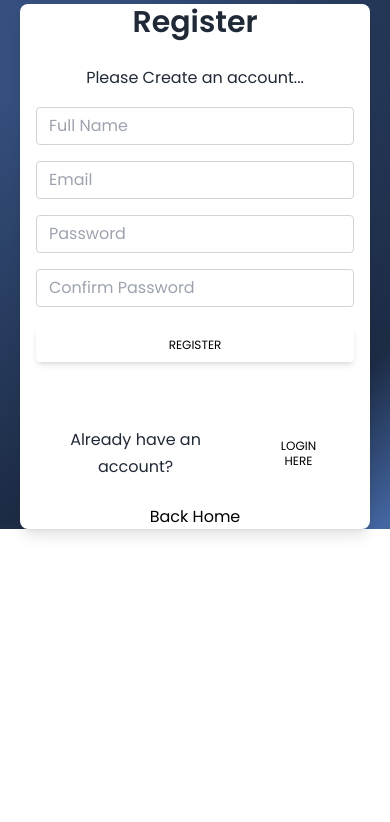
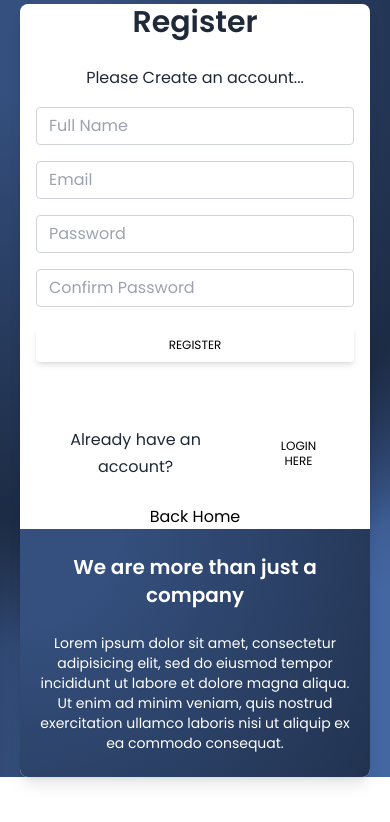
Before and after one commit to KingsleyAmankwah/mern-auth-system, a React (Create React App) app in the folder frontend/: page /register in a window 390 px wide. Shown: the top 822 px of the page. Built offline with nearby package versions, Linux system fonts and the light colour scheme.

Commit message:
hidden class removed

```diff
--- a/frontend/src/pages/Register.jsx
+++ b/frontend/src/pages/Register.jsx
@@ -142,7 +142,7 @@ function Register() {
                       </div>
                     </div>
                   </div>
-                  <div class="hidden lg:w-6/12 lg:flex items-center lg:rounded-r-lg rounded-b-lg lg:rounded-bl-none background-radial-gradient">
+                  <div class=" lg:w-6/12 flex items-center lg:rounded-r-lg rounded-b-lg lg:rounded-bl-none background-radial-gradient">
                     <div class="text-white px-4 py-6 md:p-12 md:mx-6">
                       <h4 class="text-xl font-semibold mb-6">
                         We are more than just a company
```
